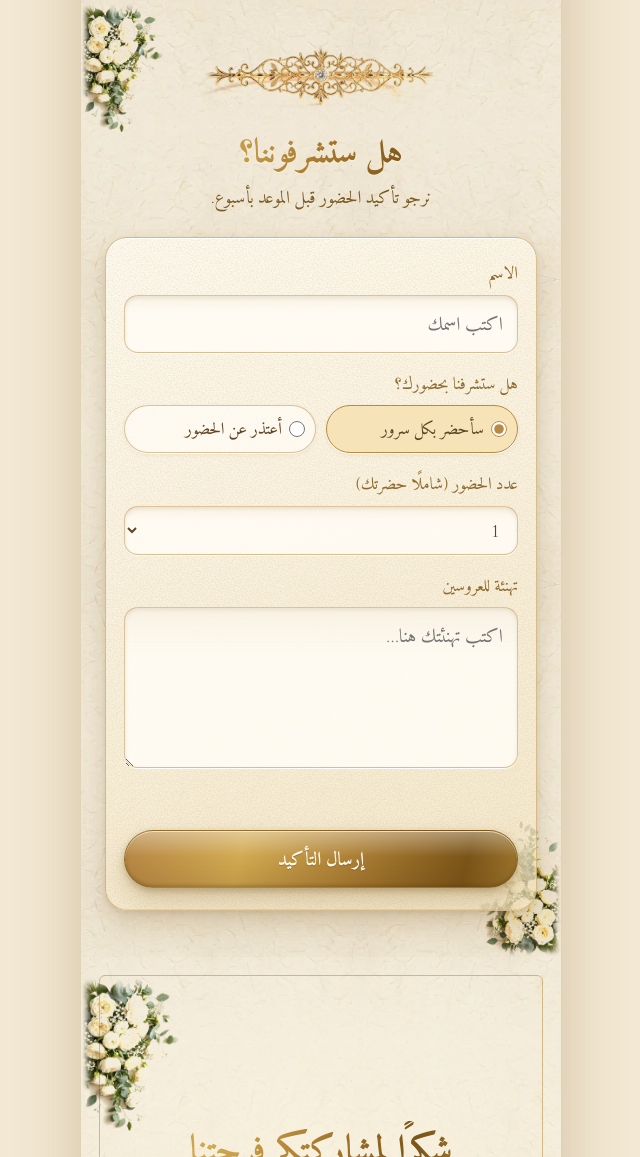
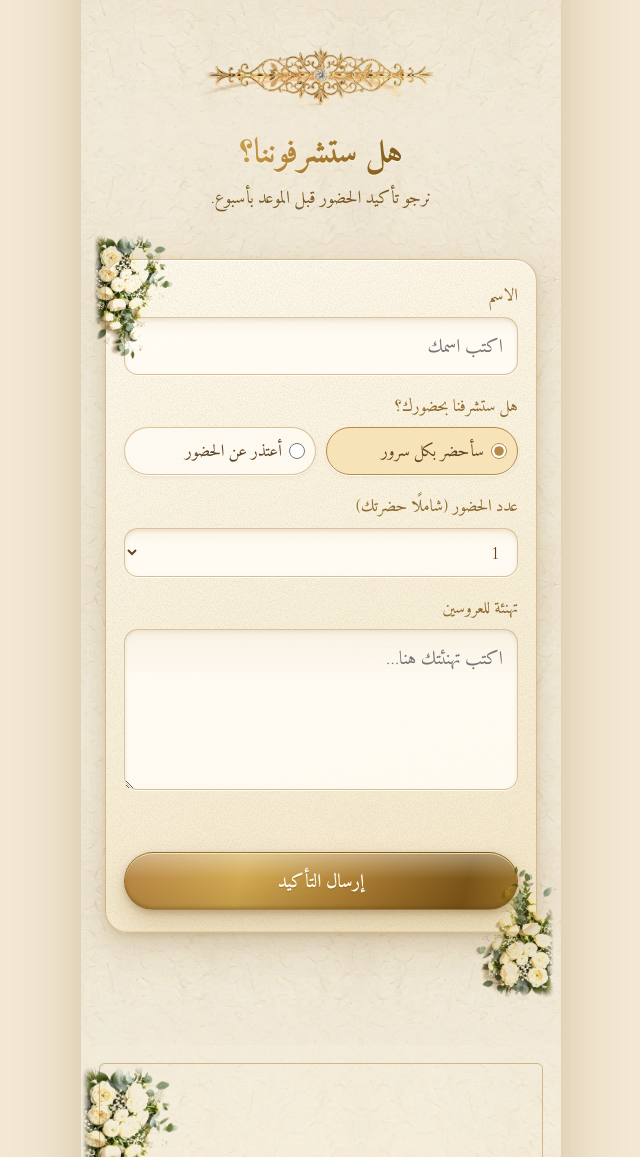
Before and after one commit to Mahmoud-Elwesemy/mahmoud-shorouk-wedding, a plain HTML site: page index.html in a window 1280 px wide. Shown: the part 4448-5605 px from the top of the page, without its empty margins (319-959 px from the left). Drawn offline with nearby package versions, Linux system fonts and the light colour scheme; no server answers; files whose address does not match are found by name.

Commit message:
Anchor RSVP bouquets to the form card corners
Co-Authored-By: Claude Sonnet 5.5 <noreply@anthropic.com>

```diff
--- a/css/style.css
+++ b/css/style.css
@@ -475,9 +475,15 @@ img[data-slot]:not(.ok) { position: absolute; width: 0 !important; height: 0 !im
 .corner-img { position: absolute; z-index: 0; pointer-events: none; width: min(27%, 100px); height: auto; }
 .corner-img.tl { top: 0; left: 0; } .corner-img.br { bottom: 0; right: 0; }
 .rsvp { padding-top: 64px; }
-.rsvp .corner-img { width: min(22%, 84px); }
+/* ورد تأكيد الحضور: متثبّت على ركني الكارت نفسه (فوق-شمال وتحت-يمين) */
+.form-wrap { position: relative; margin: 46px 0 66px; }
+.form-wrap .corner-img { width: 82px; z-index: 3; }
+.form-wrap .corner-img.tl { top: -46px; left: -12px; }
+.form-wrap .corner-img.br { bottom: -66px; right: -18px; }
+html[dir="ltr"] .form-wrap .corner-img.tl { left: auto; right: -12px; transform: scaleX(-1); }
+html[dir="ltr"] .form-wrap .corner-img.br { right: auto; left: -18px; transform: scaleX(-1); }
 .thanks { padding-top: 150px; padding-bottom: 150px; }
-.rsvp > .form, .rsvp > h2, .rsvp > .sub { position: relative; z-index: 1; }
+.rsvp > .form-wrap, .rsvp > h2, .rsvp > .sub { position: relative; z-index: 1; }
 .tl-icon { padding: 3px; border-radius: 84px 84px 18px 18px; background: var(--gold-brushed); background-size: 220% 100%;
   box-shadow: 0 1px 0 rgba(255, 244, 205, .7) inset, 0 3px 6px rgba(110, 75, 20, .25), 0 14px 26px rgba(110, 75, 20, .25); }
 .tl-icon img { width: 100%; aspect-ratio: 1 / 1.02; object-fit: cover; border-radius: 81px 81px 15px 15px; box-shadow: 0 0 0 1px rgba(80, 50, 8, .35); }
--- a/index.html
+++ b/index.html
@@ -171,11 +171,12 @@
 
     <!-- ٨. تأكيد الحضور -->
     <section class="sec rsvp" id="rsvp">
-      <img data-slot class="corner-img tl" src="assets/img/bouquet-tl.webp" alt="" decoding="async">
-      <img data-slot class="corner-img br" src="assets/img/bouquet-br.webp" alt="" decoding="async">
       <div class="orn-wrap"><img data-slot class="divider" src="assets/img/divider-gold.webp" alt="" decoding="async"></div>
       <h2 class="h rv" data-i18n="rsvpTitle"></h2>
       <p class="sub rv" data-i18n="rsvpSub"></p>
+      <div class="form-wrap">
+      <img data-slot class="corner-img tl" src="assets/img/bouquet-tl.webp" alt="" decoding="async">
+      <img data-slot class="corner-img br" src="assets/img/bouquet-br.webp" alt="" decoding="async">
       <form class="form rv" id="rsvpForm" novalidate>
         <label class="fld"><span data-i18n="fName"></span>
           <input type="text" id="fName" name="name" maxlength="80" autocomplete="name" data-i18n-ph="fNamePh" required>
@@ -203,6 +204,7 @@
         <p class="msg" id="formMsg" role="status" aria-live="polite"></p>
         <button class="btn gold wide" id="sendBtn" type="submit"><span data-i18n="send"></span></button>
       </form>
+      </div>
     </section>
 
     <!-- ٩. الشكر + الفوتر -->
```
